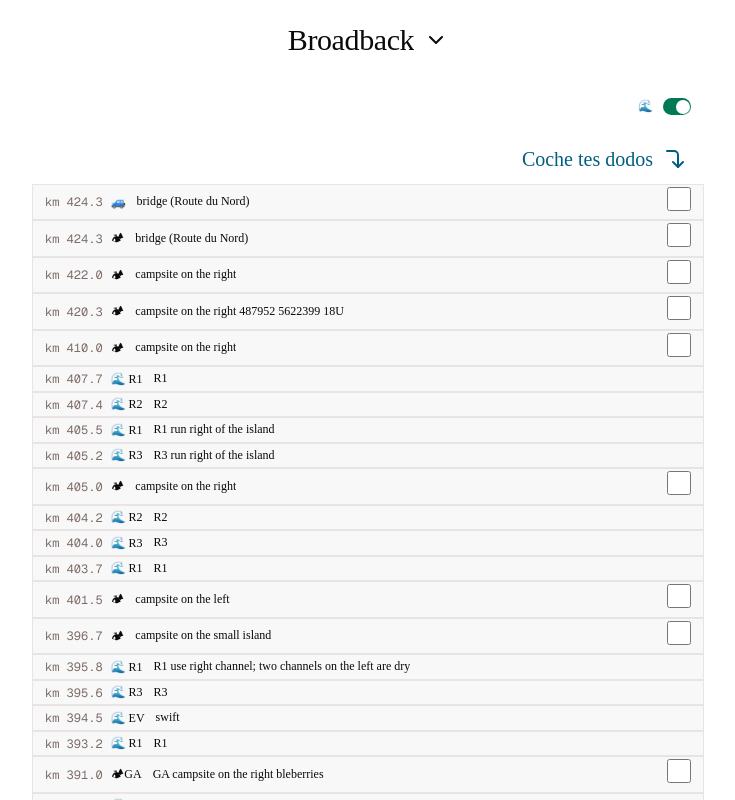
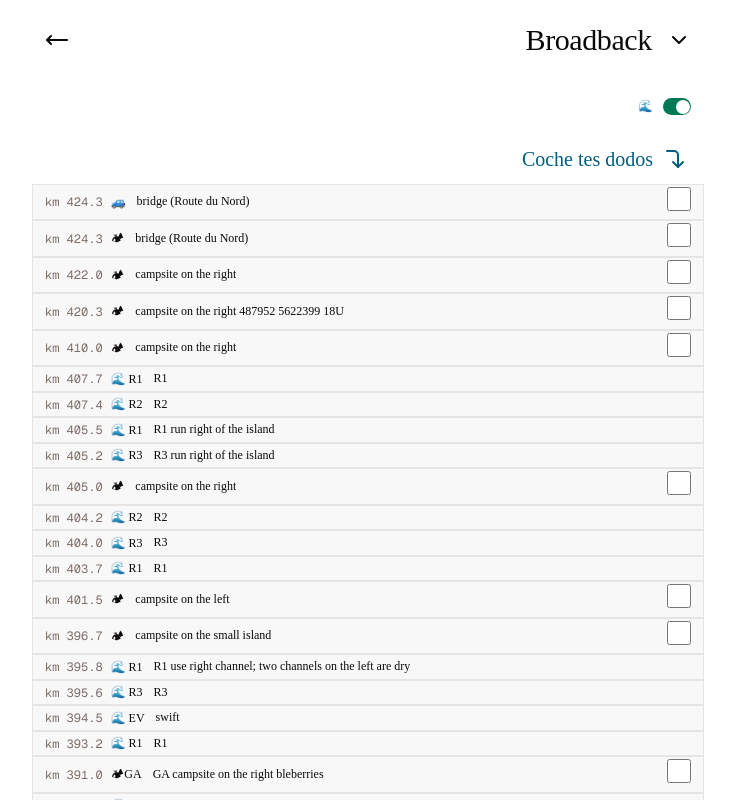
Before and after one commit to shawninder/demo-etapes, a Next.js app: page /broadback in a window 1280 px wide. Shown: the top 800 px of the page, without its empty margins (272-1007 px from the left). Built offline with nearby package versions, Linux system fonts and the light colour scheme.

Commit message:
minor content and style changes

```diff
--- a/src/app/[slug]/page.tsx
+++ b/src/app/[slug]/page.tsx
@@ -1,14 +1,9 @@
 import type { Metadata } from "next";
 import Link from "next/link";
-import { ChevronDown } from "lucide-react";
+import { ChevronDown, MoveLeft } from "lucide-react";
 import River from "@/components/River";
 import riverFeatures from "../../data/rivers";
-import {
-  Item,
-  ItemActions,
-  ItemContent,
-  ItemTitle,
-} from "@/components/ui/item";
+import { Item, ItemContent, ItemTitle } from "@/components/ui/item";
 
 type RiverPageProps = {
   slug: string;
@@ -28,17 +23,16 @@ export default async function RiverPage({
   return (
     <>
       <h1 className="text-foreground my-2 w-full text-center leading-10 font-semibold tracking-tight capitalize 2xl:my-16">
-        <Link
-          href="/"
-          className="hover:text-level-neutral-text 2xs:w-fit mx-auto block"
-        >
+        <Link href="/" className="hover:text-level-neutral-text">
           <Item>
-            <ItemContent>
-              <ItemTitle className="2xs:text-3xl">{slug}</ItemTitle>
+            <ItemContent className="flex-row items-center justify-between">
+              <MoveLeft />
+              <div>
+                <ItemTitle className="2xs:text-3xl">
+                  {slug} <ChevronDown className="inline size-3 sm:size-6" />
+                </ItemTitle>
+              </div>
             </ItemContent>
-            <ItemActions>
-              <ChevronDown className="inline size-3 sm:size-6" />
-            </ItemActions>
           </Item>
         </Link>
       </h1>
--- a/src/app/layout.tsx
+++ b/src/app/layout.tsx
@@ -45,9 +45,10 @@ export default function RootLayout({
               variant="ghost"
               size="lg"
 
-              className="hover:text-level-helpful-text 2xs:py-8 h-fit w-full cursor-pointer py-2 whitespace-normal"
+              className="hover:text-level-helpful-text 2xs:py-8 flex h-fit w-full cursor-pointer flex-col py-2 whitespace-normal"
             >
               <MessageCircleMore className="size-5" />
+              Me joindre
             </Button>
           </Link>
         </footer>
```
